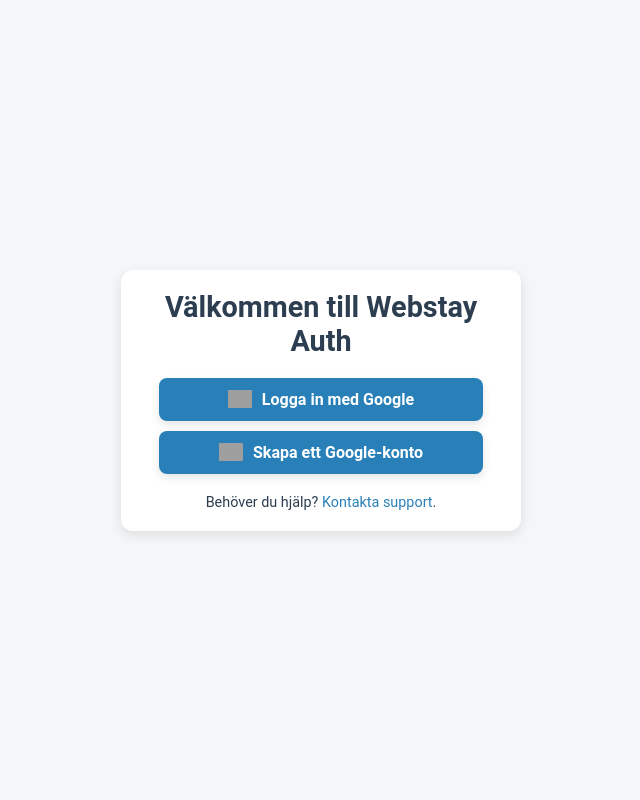
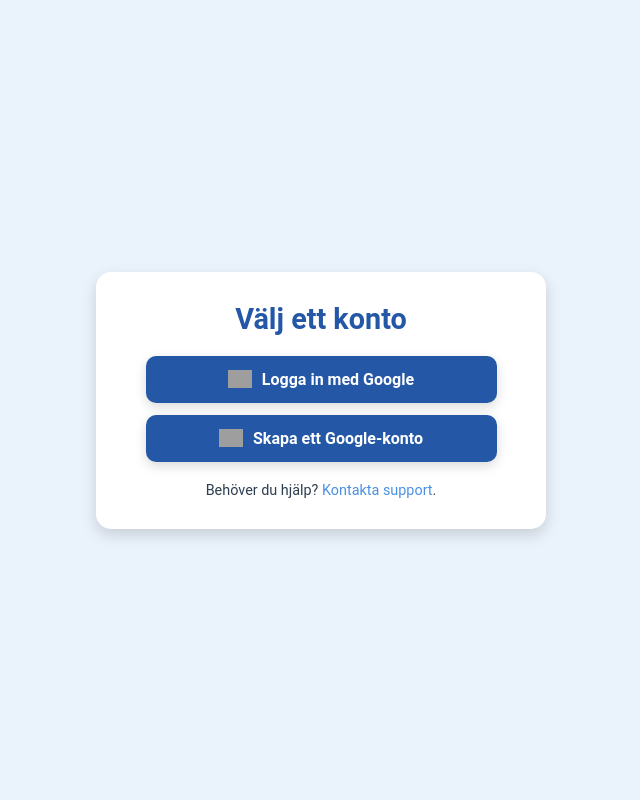
Before and after one commit to Challept/auth-webstay, a Flask app: page / in a window 1280 px wide. Shown: the whole page, without its empty margins (319-959 px from the left). Run offline with Flask 3, Linux system fonts and the light colour scheme; grey boxes are pictures that could not be loaded.

Commit message:
Update index.html

```diff
--- a/templates/index.html
+++ b/templates/index.html
@@ -3,16 +3,16 @@
 <head>
   <meta charset="UTF-8">
   <meta name="viewport" content="width=device-width, initial-scale=1.0">
-  <title>Webstay Auth | Logga in</title>
+  <title>Webstay Auth | Välj Konto</title>
   <style>
     :root {
-      --background-color: #f4f6f8;
-      --primary-color: #2c3e50;
-      --accent-color: #2980b9;
-      --hover-color: #3498db;
-      --text-color: #2c3e50;
+      --background-color: #eaf2fb;
+      --primary-color: #2458a7;
+      --accent-color: #4a90e2;
+      --hover-color: #72aaf8;
+      --text-color: #2d3e50;
       --card-background: #ffffff;
-      --shadow-color: rgba(0, 0, 0, 0.1);
+      --shadow-color: rgba(0, 0, 0, 0.15);
     }
 
     * {
@@ -32,18 +32,20 @@
     }
 
     .container {
-      width: 90%;
-      max-width: 400px;
-      padding: 20px;
-      border-radius: 12px;
+      width: 95%;
+      max-width: 450px;
+      padding: 30px;
+      border-radius: 15px;
       background: var(--card-background);
-      box-shadow: 0px 4px 12px var(--shadow-color);
+      box-shadow: 0px 6px 15px var(--shadow-color);
       text-align: center;
+      animation: slideIn 0.8s ease-out;
     }
 
     h1 {
       font-size: 1.8rem;
       margin-bottom: 1rem;
+      font-weight: 700;
       color: var(--primary-color);
     }
 
@@ -89,18 +91,18 @@
       display: flex;
       align-items: center;
       justify-content: center;
-      background: var(--accent-color);
+      background: var(--primary-color);
       color: #ffffff;
       border: none;
-      border-radius: 8px;
-      padding: 12px;
-      margin: 10px auto;
+      border-radius: 10px;
+      padding: 14px 20px;
+      margin: 12px auto;
       width: 90%;
       font-size: 1rem;
       font-weight: bold;
       cursor: pointer;
       transition: background 0.3s ease, transform 0.2s ease;
-      box-shadow: 0px 4px 10px var(--shadow-color);
+      box-shadow: 0px 4px 12px var(--shadow-color);
     }
 
     .button:hover {
@@ -127,14 +129,25 @@
     .footer a:hover {
       text-decoration: underline;
     }
+
+    @keyframes slideIn {
+      from {
+        opacity: 0;
+        transform: translateY(30px);
+      }
+      to {
+        opacity: 1;
+        transform: translateY(0);
+      }
+    }
   </style>
 </head>
 <body>
   <div class="container">
-    <h1>Välkommen till Webstay Auth</h1>
+    <h1>Välj ett konto</h1>
 
     <div class="accounts" id="accountsList">
-      <p id="noAccountsMessage">Inga sparade konton ännu.</p>
+      <p id="noAccountsMessage">Inga tidigare konton hittades.</p>
     </div>
 
     <button class="button" onclick="window.location.href='/google_login'">
```
Also changed, not shown: other parts of templates/index.html (+11 -11 lines).
